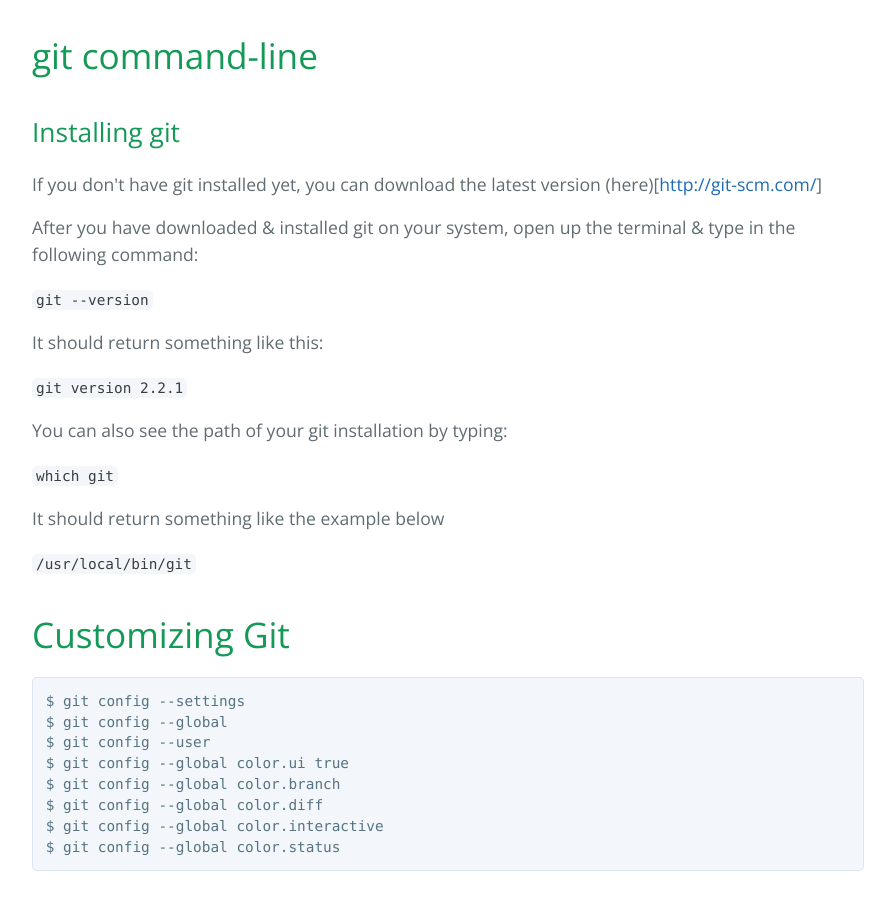
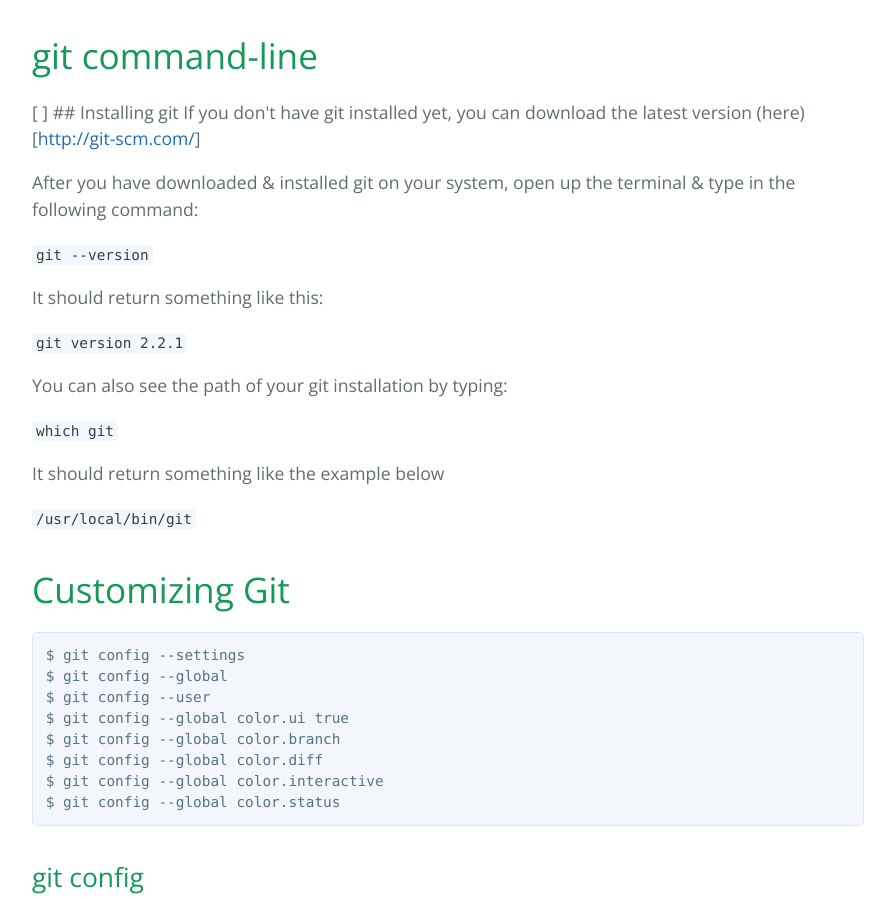
Before and after one commit to northDacoder/git-github, a plain HTML site: page index.html in a window 1280 px wide. Shown: the part 2363-3262 px from the top of the page, without its empty margins (192-1087 px from the left). Drawn offline with nearby package versions, Linux system fonts and the light colour scheme.

```diff
--- a/index.html
+++ b/index.html
@@ -101,10 +101,8 @@
 <h1>
 <a id="git-command-line" class="anchor" href="#git-command-line" aria-hidden="true"><span class="octicon octicon-link"></span></a>git command-line</h1>
 
-<h2>
-<a id="installing-git" class="anchor" href="#installing-git" aria-hidden="true"><span class="octicon octicon-link"></span></a>Installing git</h2>
-
-<p>If you don't have git installed yet, you can download the latest version (here)[<a href="http://git-scm.com/">http://git-scm.com/</a>]</p>
+<p>[ ] ## Installing git
+If you don't have git installed yet, you can download the latest version (here)[<a href="http://git-scm.com/">http://git-scm.com/</a>]</p>
 
 <p>After you have downloaded &amp; installed git on your system, open up the terminal &amp; type in the following command:</p>
 
```
Also changed, not shown: params.json (+1 -1 lines).
